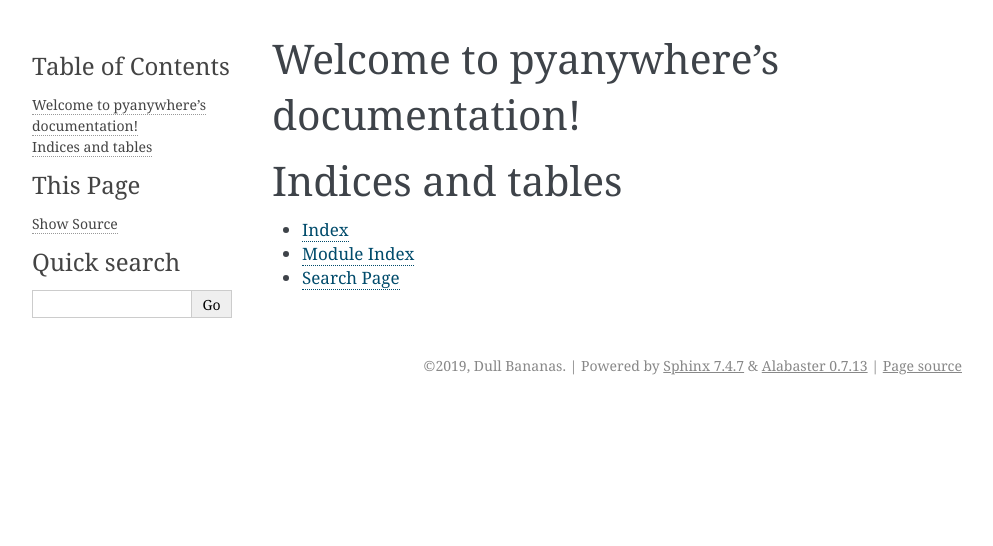
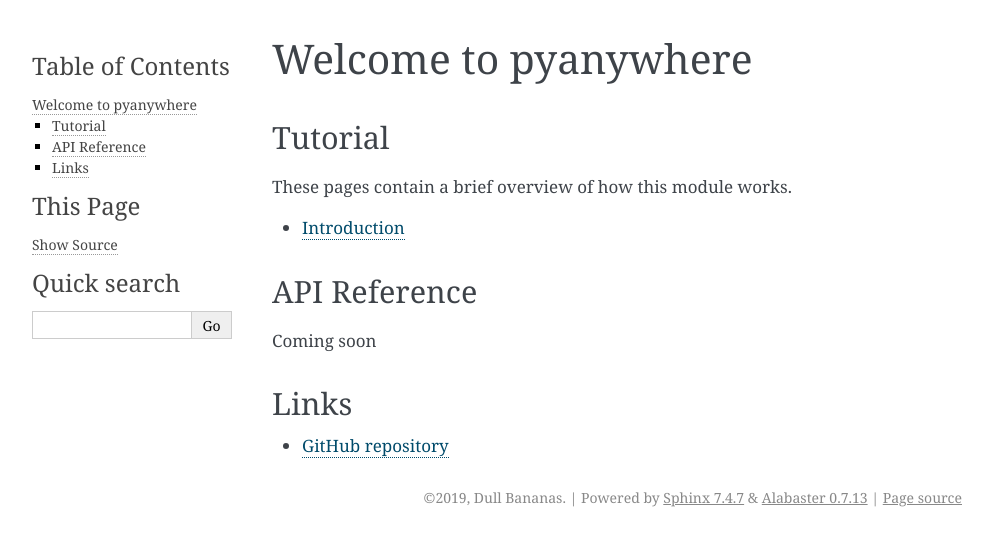
Before and after one commit to dullbananas/pyanywhere, a Sphinx documentation site: the page built from docs/index.rst, in a window 1280 px wide. Shown: the top 546 px of the page, without its empty margins (148-1141 px from the left). Built offline with Sphinx 7.4.7, drawn with Linux system fonts in a browser that asks for light colours.

Commit message:
Start writing docs

```diff
--- a/docs/conf.py
+++ b/docs/conf.py
@@ -24,7 +24,7 @@ copyright = '2019, Dull Bananas'
 author = 'Dull Bananas'
 
 # The short X.Y version
-version = ''
+version = '0.0'
 # The full version, including alpha/beta/rc tags
 release = '0.0.0'
 
@@ -33,7 +33,7 @@ release = '0.0.0'
 
 # If your documentation needs a minimal Sphinx version, state it here.
 #
-# needs_sphinx = '1.0'
+needs_sphinx = '1.7'
 
 # Add any Sphinx extension module names here, as strings. They can be
 # extensions coming with Sphinx (named 'sphinx.ext.*') or your custom
--- a/docs/index.rst
+++ b/docs/index.rst
@@ -1,20 +1,25 @@
-.. pyanywhere documentation master file, created by
-   sphinx-quickstart on Sat Nov 16 18:24:01 2019.
-   You can adapt this file completely to your liking, but it should at least
-   contain the root `toctree` directive.
+Welcome to pyanywhere
+=====================
 
-Welcome to pyanywhere's documentation!
-======================================
+
+Tutorial
+--------
+
+These pages contain a brief overview of how this module works.
 
 .. toctree::
    :maxdepth: 2
-   :caption: Contents:
+
+   introduction
 
 
+API Reference
+-------------
 
-Indices and tables
-==================
+Coming soon
 
-* :ref:`genindex`
-* :ref:`modindex`
-* :ref:`search`
+
+Links
+-----
+
+- `GitHub repository <https://github.com/dullbananas/pyanywhere>`_
```
Also changed, not shown: docs/introduction.rst (added, +31 -0 lines).
